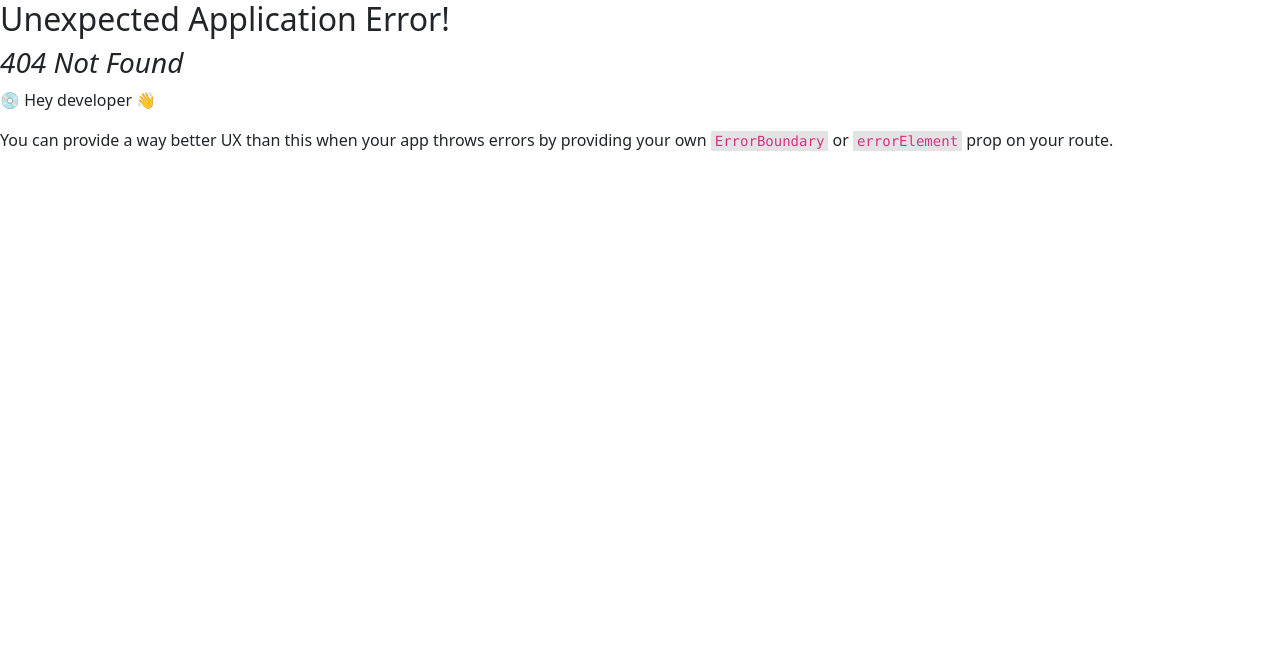
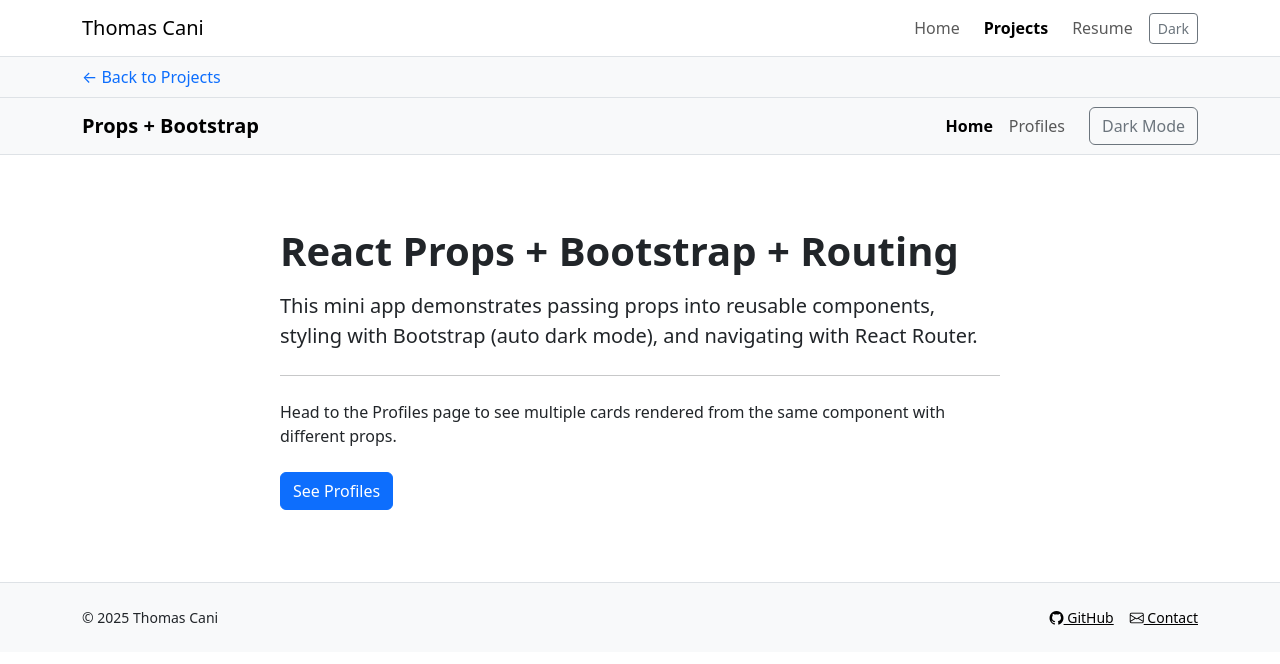
Before and after one commit to TomCani/portfolio-hub, a React (Vite) app: page /projects/props-routing in a window 1280 px wide. Before the commit this address had no page. Shown: the top 664 px of the page. Built offline with nearby package versions, Linux system fonts and the light colour scheme.

Commit message:
feat(projects): add props-routing embedded demo with nested routes

```diff
--- a/src/projects/index.jsx
+++ b/src/projects/index.jsx
@@ -10,15 +10,24 @@ export const projects = [
     // lazily load the demo page
     element: React.lazy(() => import('./navbar/Demo.jsx')),
   },
-  // add more { slug, title, description, repo, element } here
+  {
+    slug: 'props-routing', // controls the URL: /projects/props-routing
+    title: 'React Props + Bootstrap + Routing',
+    description: 'Props patterns, Bootstrap UI, and client-side routing.',
+    repo: 'https://github.com/TomCani/react-props-bootstrap-routing',
+    // Local embedded demo with nested routes
+    element: React.lazy(() => import('./props-routing/Routes.jsx')),
+  },
 ]
 
 // Turn registry into Router routes
-export const projectRoutes = projects.map(p => ({
-  path: `/projects/${p.slug}`,
-  element: (
-    <React.Suspense fallback={<div className="container py-5">Loading…</div>}>
-      <p.element />
-    </React.Suspense>
-  ),
+export const projectRoutes = projects
+  .filter(p => p.element)
+  .map(p => ({
+    path: `/projects/${p.slug}/*`,
+    element: (
+      <React.Suspense fallback={<div className="container py-5">Loading…</div>}>
+        <p.element />
+      </React.Suspense>
+    ),
 }))
--- /dev/null
+++ b/src/projects/props-routing/Routes.jsx
@@ -0,0 +1,42 @@
+import React from 'react'
+import { useRoutes, Outlet } from 'react-router-dom'
+
+// Project components/pages (adjust import paths if your filenames differ)
+import DemoNavbar from './components/Navbar'
+import Home from './pages/Home'
+import Profiles from './pages/Profiles'
+import NotFound from './pages/NotFound'
+
+// Optional: if your pages import theme helpers
+// import * as theme from './theme'
+
+function ProjectShell() {
+  return (
+    <>
+      {/* This is the project’s own navbar/header */}
+      <DemoNavbar />
+      {/* Keep project content inside a container for consistent spacing */}
+      <div className="container py-4">
+        <Outlet />
+      </div>
+    </>
+  )
+}
+
+export default function Routes() {
+  // These routes are RELATIVE to the hub’s mount point: /projects/props-routing
+  // - index route -> /projects/props-routing
+  // - 'profiles'  -> /projects/props-routing/profiles
+  const element = useRoutes([
+    {
+      element: <ProjectShell />,
+      children: [
+        { index: true, element: <Home /> },
+        { path: 'profiles', element: <Profiles /> },
+        { path: '*', element: <NotFound /> },
+      ],
+    },
+  ])
+
+  return element
+}
--- /dev/null
+++ b/src/projects/props-routing/components/Navbar.jsx
@@ -0,0 +1,65 @@
+import { NavLink, Link } from "react-router-dom";
+
+export default function Navbar() {
+  function toggleTheme() {
+    const current = document.documentElement.getAttribute("data-bs-theme");
+    const next = current === "dark" ? "light" : "dark";
+    document.documentElement.setAttribute("data-bs-theme", next);
+    try { localStorage.setItem("theme", next); } catch {}
+  }
+
+  return (
+    <nav className="navbar navbar-expand-lg bg-body-tertiary border-bottom">
+      <div className="container">
+        {/* IMPORTANT: use a RELATIVE link so it stays under /projects/props-routing */}
+        <Link className="navbar-brand fw-bold" to=".">
+          Props + Bootstrap
+        </Link>
+
+        <button
+          className="navbar-toggler"
+          type="button"
+          data-bs-toggle="collapse"
+          data-bs-target="#mainNav"
+          aria-controls="mainNav"
+          aria-expanded="false"
+          aria-label="Toggle navigation"
+        >
+          <span className="navbar-toggler-icon"></span>
+        </button>
+
+        <div className="collapse navbar-collapse" id="mainNav">
+          <ul className="navbar-nav ms-auto mb-2 mb-lg-0">
+            <li className="nav-item">
+              {/* RELATIVE route; 'end' so it’s active only on the index */}
+              <NavLink
+                end
+                to="."
+                className={({ isActive }) => "nav-link" + (isActive ? " active fw-semibold" : "")}
+              >
+                Home
+              </NavLink>
+            </li>
+            <li className="nav-item">
+              {/* RELATIVE route to nested page */}
+              <NavLink
+                to="profiles"
+                className={({ isActive }) => "nav-link" + (isActive ? " active fw-semibold" : "")}
+              >
+                Profiles
+              </NavLink>
+            </li>
+          </ul>
+
+          {/* Dark mode toggle */}
+          <button
+            onClick={toggleTheme}
+            className="btn btn-outline-secondary ms-lg-3"
+          >
+            Dark Mode
+          </button>
+        </div>
+      </div>
+    </nav>
+  );
+}
--- /dev/null
+++ b/src/projects/props-routing/components/ProfileCard.jsx
@@ -0,0 +1,23 @@
+export default function ProfileCard({ name, bio, age, avatarUrl }) {
+  return (
+    <div className="col">
+      <div className="card h-100 shadow-sm">
+        {avatarUrl && (
+          <img
+            src={avatarUrl}
+            alt={`${name} avatar`}
+            className="card-img-top"
+            style={{ objectFit: "cover", height: "180px" }}
+          />
+        )}
+        <div className="card-body">
+          <h5 className="card-title">{name}</h5>
+          {age != null && (
+            <h6 className="card-subtitle mb-2 text-body-secondary">Age: {age}</h6>
+          )}
+          <p className="card-text">{bio}</p>
+        </div>
+      </div>
+    </div>
+  );
+}
--- /dev/null
+++ b/src/projects/props-routing/pages/Home.jsx
@@ -0,0 +1,25 @@
+import { Link } from "react-router-dom";
+
+export default function Home() {
+  return (
+    <div className="container py-5">
+      <div className="row justify-content-center">
+        <div className="col-lg-8">
+          <h1 className="display-6 fw-semibold mb-3">
+            React Props + Bootstrap + Routing
+          </h1>
+          <p className="lead">
+            This mini app demonstrates passing props into reusable components,
+            styling with Bootstrap (auto dark mode), and navigating with React Router.
+          </p>
+          <hr className="my-4" />
+          <p className="mb-4">
+            Head to the Profiles page to see multiple cards rendered from the same
+            component with different props.
+          </p>
+          <Link to="profiles" className="btn btn-primary">See Profiles</Link>
+        </div>
+      </div>
+    </div>
+  );
+}
--- /dev/null
+++ b/src/projects/props-routing/pages/NotFound.jsx
@@ -0,0 +1,13 @@
+import { Link } from "react-router-dom";
+
+export default function NotFound() {
+  return (
+    <div className="container py-5 text-center">
+      <h1 className="display-5 mb-3">404</h1>
+      <p className="lead mb-4">The page you’re looking for doesn’t exist.</p>
+      <Link to="/" className="btn btn-outline-primary">
+        Go Home
+      </Link>
+    </div>
+  );
+}
--- /dev/null
+++ b/src/projects/props-routing/pages/Profiles.jsx
@@ -0,0 +1,50 @@
+import ProfileCard from "../components/ProfileCard";
+
+const people = [
+  {
+    name: "Thomas",
+    age: 30,
+    bio: "React developer, building cool projects.",
+    avatarUrl: "https://i.pravatar.cc/300?img=12",
+  },
+  {
+    name: "Katie",
+    age: 30,
+    bio: "Loves fitness and healthy living.",
+    avatarUrl: "https://i.pravatar.cc/400?img=45",
+  },
+  {
+    name: "Jackson",
+    bio: "Future game designer and adventurer.",
+    avatarUrl: "https://i.pravatar.cc/400?img=4",
+  },
+  {
+    name: "Antonio",
+    bio: "Goofy, nurturing, very social.",
+    avatarUrl: "https://i.pravatar.cc/400?img=4",
+  },
+  {
+    name: "Lorenzo",
+    bio: "Crazy, tough, loves his siblings.",
+    avatarUrl: "https://i.pravatar.cc/400?img=4",
+  },
+  {
+    name: "Rosella",
+    bio: "Sweet and tough—plays football in a tutu.",
+    avatarUrl: "https://i.pravatar.cc/400?img=26",
+  },
+];
+
+export default function Profiles() {
+  return (
+    <div className="container py-4">
+      <h1 className="mb-4 text-center">Profiles</h1>
+
+      <div className="row row-cols-1 row-cols-sm-2 row-cols-lg-3 g-4">
+        {people.map((p) => (
+          <ProfileCard key={p.name} {...p} />
+        ))}
+      </div>
+    </div>
+  );
+}
```
